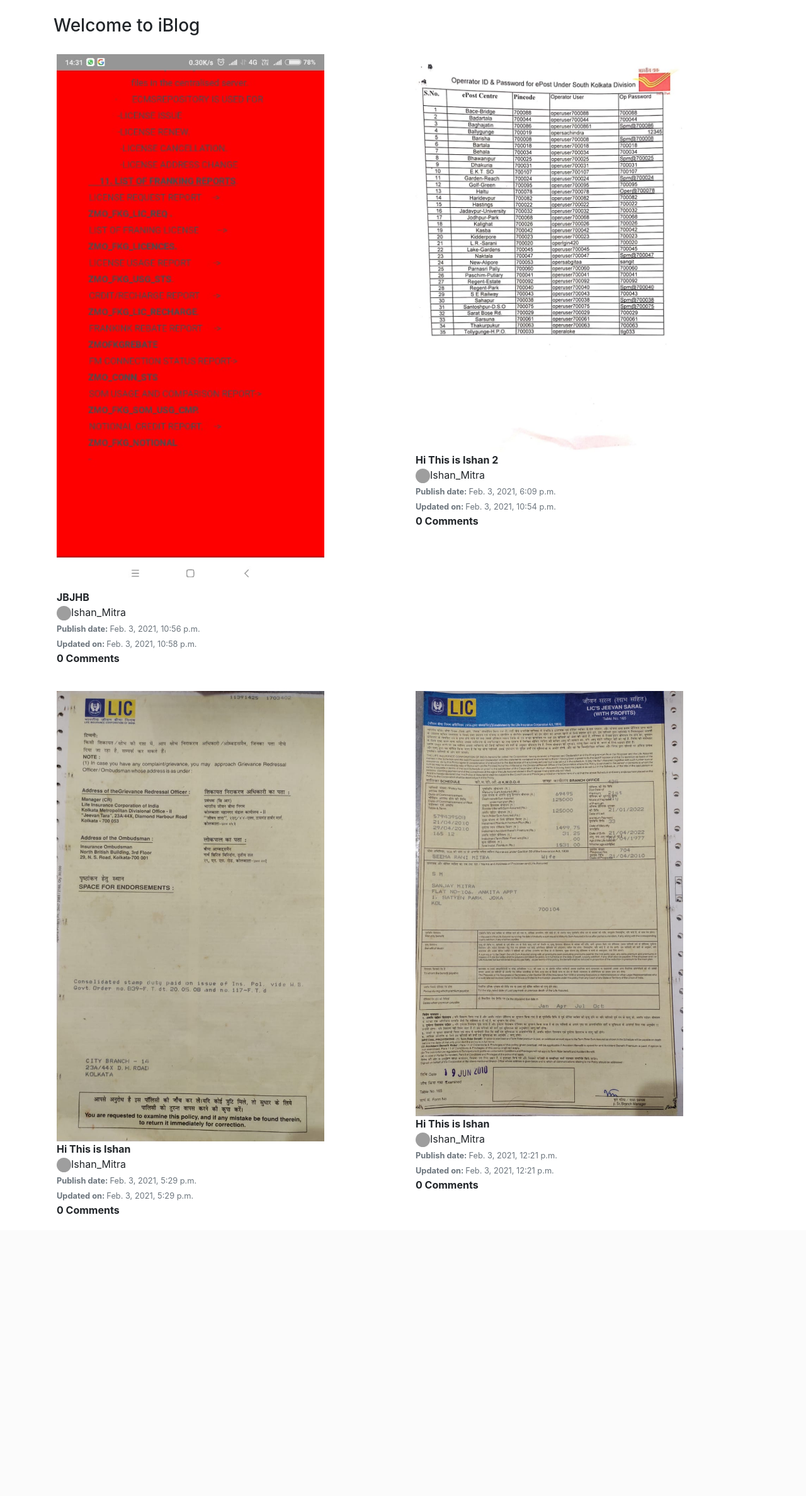
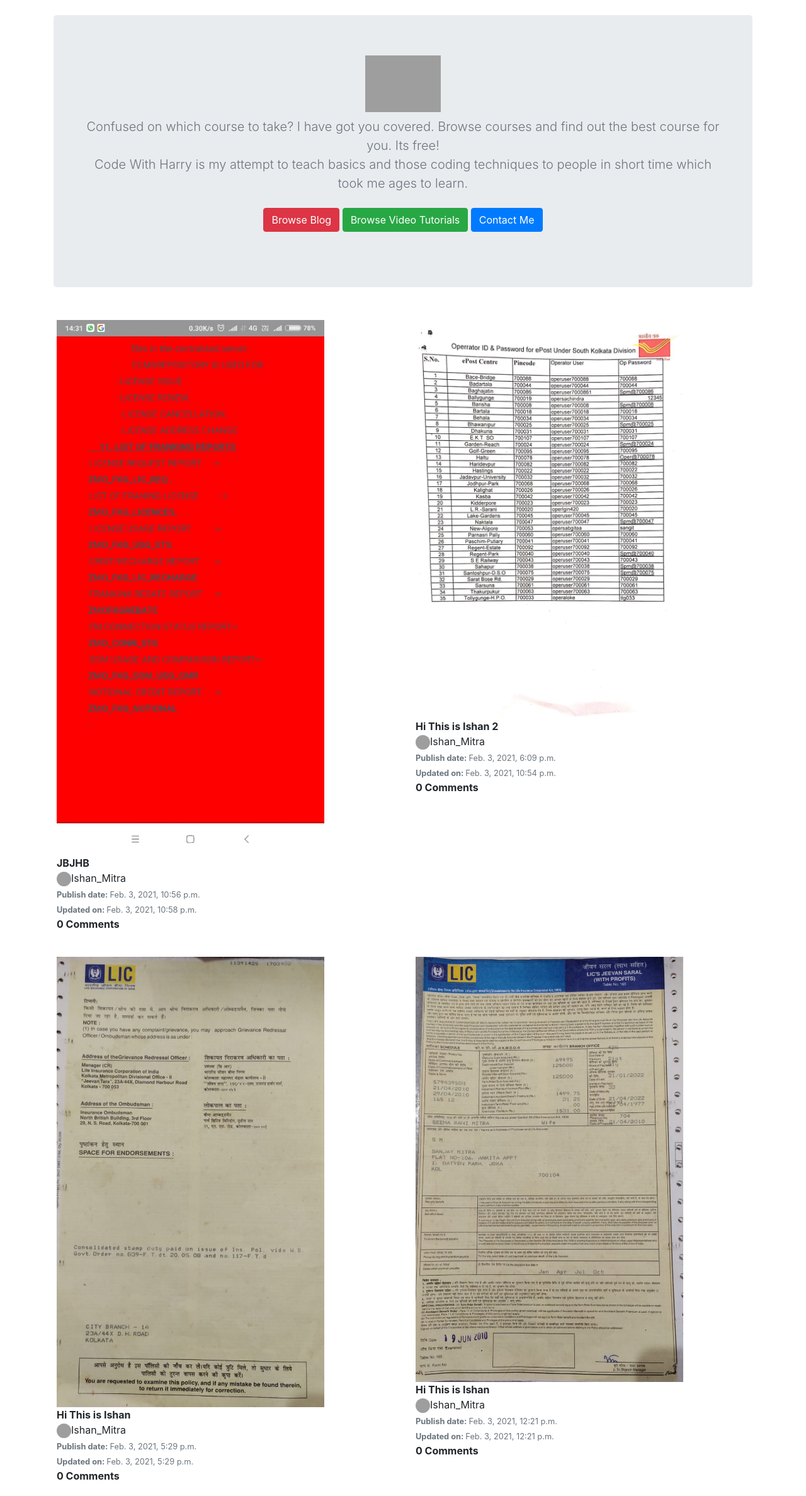
Before and after one commit to Mitra-Electronics/iblog-beta-deploy-heroku-beta-edit-add, a Django app: page / in a window 1280 px wide. Shown: the part 56-2431 px from the top of the page at 63% size. Before the commit the page ends 1983 px from the top, so only its background shows below. Run offline with Django 3.2, Linux system fonts and the light colour scheme; data comes from the database, SQL or seed files in the repository; data that the repository does not hold is empty; some libraries are stand-ins or nearby versions; grey boxes are pictures that could not be loaded.

Commit message:
Update home.html

```diff
--- a/templates/blog/home.html
+++ b/templates/blog/home.html
@@ -12,7 +12,20 @@
 {% block body %}
 <br/>
 <div class="container">
-<h3>Welcome to iBlog</h3>
+<section class="jumbotron text-center">
+    <div class="container">
+        <img src="/static/home/img/photo.png" alt="logo" width="120">
+        <h1 class="jumbotron-heading"><span id="typed"></span></h1>
+        <p class="lead text-muted">Confused on which course to take? I have got you covered. Browse courses and find out
+            the best course for you. Its free!<br>Code With Harry is my attempt to teach basics and those coding
+            techniques to people in short time which took me ages to learn.</p>
+        <p>
+            <a href="/blog" class="btn btn-danger my-2">Browse Blog</a>
+            <a href="/videos" class="btn btn-success my-2">Browse Video Tutorials</a>
+            <a href="/contact" class="btn btn-primary my-2">Contact Me</a>
+        </p>
+    </div>
+</section>
 {% if search %}
 {% for video in result %}
 <p><a href="{% url 'blog_details' slug=video.slug %}">{{blog.blog_title}}{{blog.blog}}</a></p>
@@ -33,5 +46,19 @@
     </div>
 </div>
 {% endif %}
+    <script>
+    window.onload = function () {
+        console.log("loaded")
+        var typed = new Typed('#typed', {
+            strings: ["Welcome to CodeWithHarry", "Learn Python", "Web development", "Data Science", "Machine Learning", "and other awesome programming concepts with me :)"],
+            backSpeed: 15,
+            smartBackspace: true,
+            backDelay: 1200,
+            startDelay: 1000,
+            typeSpeed: 25,
+            loop: true,
+        });
+    };
+</script>
     </div>
 {% endblock %}
```
